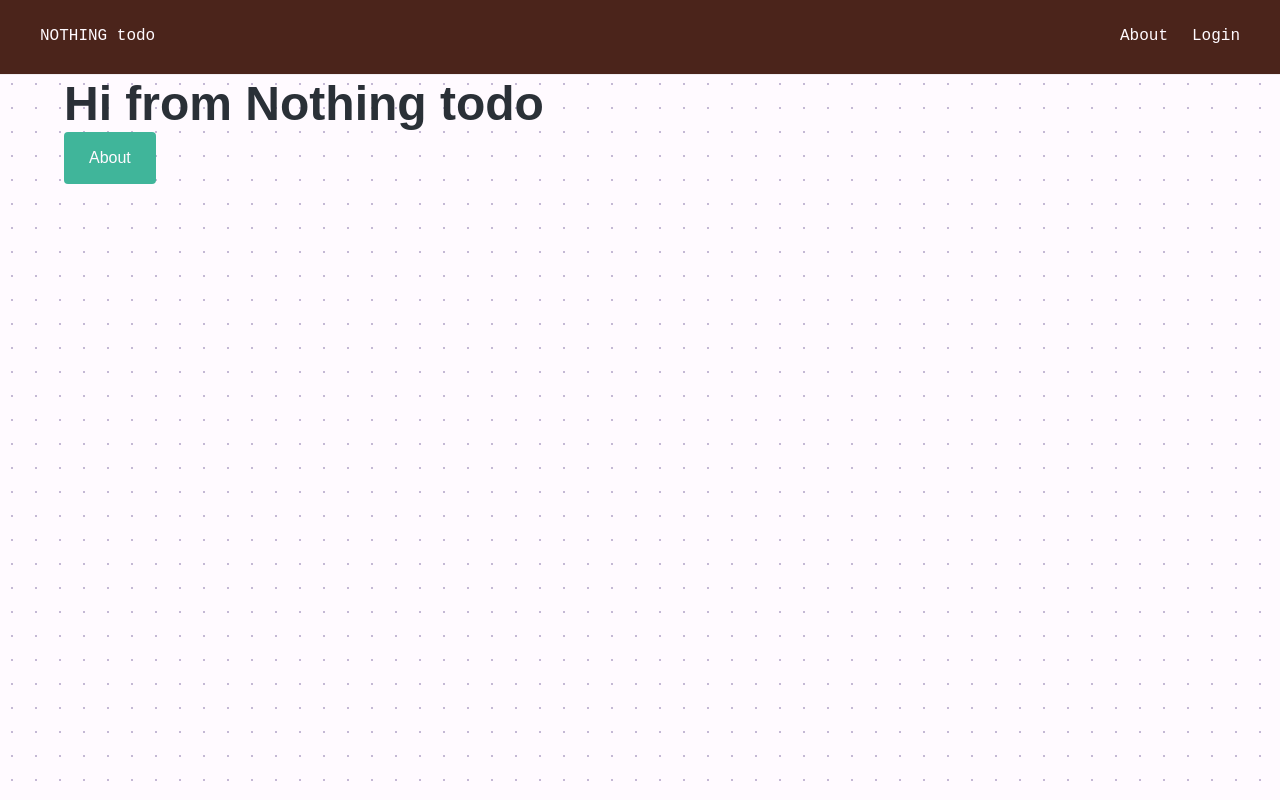
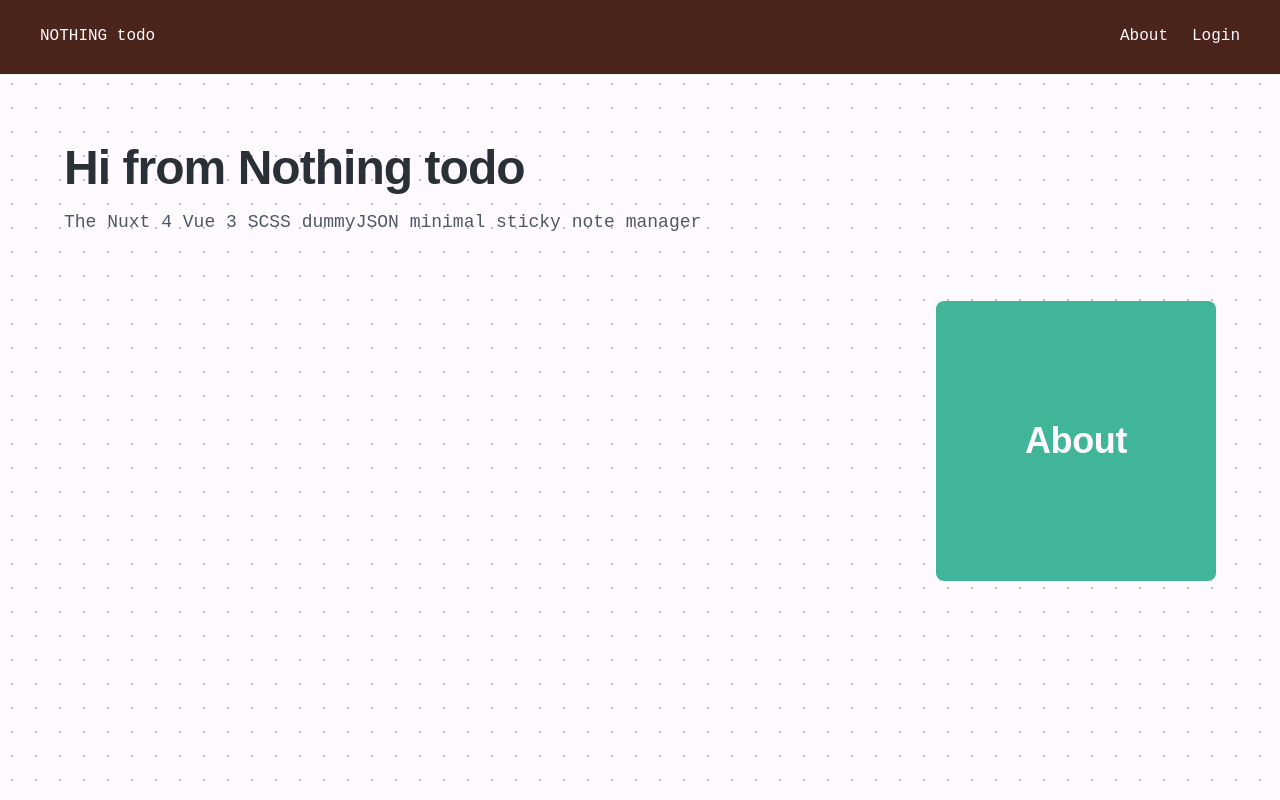
Before and after one commit to szamoca/nothing-todo-2, a Nuxt app: page / in a window 1280 px wide. Built offline with nearby package versions, Linux system fonts and the light colour scheme.

Commit message:
refactor: Reusable PageHeader component

```diff
--- a/app/assets/styles/__mixins.scss
+++ b/app/assets/styles/__mixins.scss
@@ -62,6 +62,14 @@
 	@media (width >= 1024px) {
 		padding-inline: var(--space-10);
 	}
+}
+
+// ========================================================================
+// Page Wrapper
+// ========================================================================
+
+@mixin page-wrapper {
+	padding-block: var(--space-10);
 }
 
 // ========================================================================
--- /dev/null
+++ b/app/components/PageHeader.vue
@@ -0,0 +1,107 @@
+<script lang="ts" setup>
+interface Props {
+	title: string;
+	subtitle?: string;
+	align?: "left" | "center" | "right";
+	level?: 1 | 2 | 3 | 4 | 5 | 6;
+}
+
+const props = withDefaults(defineProps<Props>(), {
+	subtitle: "",
+	align: "center",
+	level: 1,
+});
+
+// Determine heading tag based on level prop
+const headingTag = computed(() => `h${props.level}`);
+
+// Determine alignment class
+const alignmentClass = computed(() => `page-header-${props.align}`);
+</script>
+
+<template>
+	<header
+		class="page-header"
+		:class="alignmentClass"
+	>
+		<component
+			:is="headingTag"
+			class="page-header-title"
+		>
+			{{ title }}
+		</component>
+
+		<p
+			v-if="subtitle"
+			class="page-header-subtitle text-muted"
+		>
+			{{ subtitle }}
+		</p>
+	</header>
+</template>
+
+<style lang="scss" scoped>
+@use "~/assets/styles/__mixins" as *;
+
+// ========================================================================
+// Page Header Container
+// ========================================================================
+
+.page-header {
+	@include flex-column;
+
+	gap: var(--space-4);
+	margin-bottom: var(--space-10);
+}
+
+// ========================================================================
+// Alignment Variants
+// ========================================================================
+
+.page-header-left {
+	align-items: flex-start;
+	text-align: left;
+}
+
+.page-header-center {
+	align-items: center;
+	text-align: center;
+}
+
+.page-header-right {
+	align-items: flex-end;
+	text-align: right;
+}
+
+// ========================================================================
+// Title
+// ========================================================================
+
+.page-header-title {
+	font-family: "Space Grotesk", sans-serif;
+	font-size: var(--text-4xl);
+	font-weight: 700;
+	color: var(--color-text);
+	letter-spacing: -0.02em;
+	margin: 0;
+
+	@media (width >= 768px) {
+		font-size: var(--text-5xl);
+	}
+}
+
+// ========================================================================
+// Subtitle
+// ========================================================================
+
+.page-header-subtitle {
+	font-family: "IBM Plex Mono", monospace;
+	font-size: var(--text-base);
+	margin: 0;
+	max-width: 60ch;
+
+	@media (width >= 768px) {
+		font-size: var(--text-lg);
+	}
+}
+</style>
--- a/app/pages/about.vue
+++ b/app/pages/about.vue
@@ -1,6 +1,10 @@
 <template>
-	<h1>{{ $t("About Nothing todo") }}</h1>
-	<p class="text-muted mb-4">{{ $t("This is a minimal todo app.") }}</p>
+	<div class="about-page">
+		<PageHeader
+			:title="$t('About Nothing todo')"
+			:subtitle="$t('This is a minimal todo app.')"
+			align="left"
+		/>
 		<p class="mb-4">
 			{{ $t("Visit the login page to be able to sign in with one of the available dummyJSON users, randomly selected.") }}
 		</p>
@@ -8,4 +12,13 @@
 			{{ $t("When signed in, you can see their list of todo items, and set their completion state.") }}
 		</p>
 		<p class="mb-3">{{ $t("You can also create a new todo from the Create page.") }}</p>
+	</div>
 </template>
+
+<style lang="scss" scoped>
+@use "~/assets/styles/__mixins" as *;
+
+.about-page {
+	@include page-wrapper;
+}
+</style>
--- a/app/pages/index.vue
+++ b/app/pages/index.vue
@@ -1,9 +1,51 @@
 <template>
-	<h1>{{ $t("Hi from Nothing todo") }}</h1>
+	<div class="home-page">
+		<PageHeader
+			:title="$t('Hi from Nothing todo')"
+			:subtitle="$t('The Nuxt 4 Vue 3 SCSS dummyJSON minimal sticky note manager')"
+			align="left"
+		/>
 
-	<NuxtLink
-		to="/about"
-		class="btn-primary"
-		>{{ $t("About") }}</NuxtLink
-	>
+		<div class="home-actions">
+			<NuxtLink
+				to="/about"
+				class="btn-primary btn-hero"
+			>
+				{{ $t("About") }}
+			</NuxtLink>
+		</div>
+	</div>
 </template>
+
+<style lang="scss" scoped>
+@use "~/assets/styles/__mixins" as *;
+
+.home-page {
+	@include page-wrapper;
+}
+
+.home-actions {
+	display: flex;
+	justify-content: flex-end;
+	margin-top: var(--space-6);
+}
+
+.btn-hero {
+	font-size: var(--text-3xl);
+	font-weight: 700;
+	padding: 0;
+	border-radius: var(--radius-lg);
+	letter-spacing: -0.01em;
+	width: 200px;
+	height: 200px;
+	display: flex;
+	align-items: center;
+	justify-content: center;
+
+	@media (width >= 768px) {
+		font-size: var(--text-4xl);
+		width: 280px;
+		height: 280px;
+	}
+}
+</style>
--- a/app/pages/login.vue
+++ b/app/pages/login.vue
@@ -53,7 +53,7 @@ async function handleLogin() {
 <template>
 	<div class="login-page">
 		<div class="login-container">
-			<h1 class="login-title">{{ $t("Login") }}</h1>
+			<PageHeader :title="$t('Login')" />
 
 			<!-- Random User Credentials Display -->
 			<div
@@ -124,21 +124,13 @@ async function handleLogin() {
 
 .login-page {
 	@include container(600px);
-
-	padding-block: var(--space-10);
+	@include page-wrapper;
 }
 
 .login-container {
 	@include flex-column;
 
 	gap: var(--space-6);
-}
-
-.login-title {
-	font-size: var(--text-4xl);
-	font-weight: 700;
-	text-align: center;
-	margin-bottom: var(--space-4);
 }
 
 .credentials-display {
--- a/app/pages/todos/add.vue
+++ b/app/pages/todos/add.vue
@@ -58,7 +58,7 @@ async function handleAddTodo() {
 <template>
 	<div class="add-todo-page">
 		<div class="add-todo-container">
-			<h1 class="add-todo-title">{{ $t("Create a New Todo") }}</h1>
+			<PageHeader :title="$t('Create a New Todo')" />
 
 			<form
 				@submit.prevent="handleAddTodo"
@@ -99,8 +99,7 @@ async function handleAddTodo() {
 
 .add-todo-page {
 	@include container(600px);
-
-	padding-block: var(--space-10);
+	@include page-wrapper;
 }
 
 .add-todo-container {
@@ -109,13 +108,6 @@ async function handleAddTodo() {
 	gap: var(--space-6);
 }
 
-.add-todo-title {
-	font-size: var(--text-4xl);
-	font-weight: 700;
-	text-align: center;
-	margin-bottom: var(--space-4);
-}
-
 .add-todo-form {
 	@include flex-column;
 
--- a/app/pages/todos/index.vue
+++ b/app/pages/todos/index.vue
@@ -62,9 +62,10 @@ function isTodoPending(todoId: number): boolean {
 	<div class="todos-page">
 		<div class="container">
 			<!-- Page Header -->
-			<header class="page-header">
-				<h1 class="page-title">{{ $t("My Todos") }}</h1>
-			</header>
+			<PageHeader
+				:title="$t('My Todos')"
+				align="left"
+			/>
 
 			<!-- Loading State -->
 			<StateMessage
@@ -107,32 +108,18 @@ function isTodoPending(todoId: number): boolean {
 </template>
 
 <style lang="scss" scoped>
+@use "~/assets/styles/__mixins" as *;
+
 .todos-page {
+	@include page-wrapper;
+
 	min-height: 100vh;
-	padding: var(--space-8) 0;
 }
 
 .container {
 	max-width: 1200px;
 	margin: 0 auto;
 	padding: 0 var(--space-6);
-}
-
-// ========================================================================
-// Page Header
-// ========================================================================
-
-.page-header {
-	margin-bottom: var(--space-10);
-}
-
-.page-title {
-	font-family: "Space Grotesk", sans-serif;
-	font-size: var(--text-5xl);
-	font-weight: 700;
-	color: var(--color-text);
-	letter-spacing: -0.02em;
-	margin: 0;
 }
 
 // ========================================================================
--- a/i18n/locales/en.json
+++ b/i18n/locales/en.json
@@ -1,5 +1,6 @@
 {
 	"Hi from Nothing todo": "Hi from Nothing todo",
+	"The Nuxt 4 Vue 3 SCSS dummyJSON minimal sticky note manager": "The Nuxt 4 Vue 3 SCSS dummyJSON minimal sticky note manager",
 	"About": "About",
 	"About Nothing todo": "About Nothing todo",
 	"This is a minimal todo app.": "This is a minimal todo app.",
```
Lines whose indentation alone changed are shown as unchanged.
